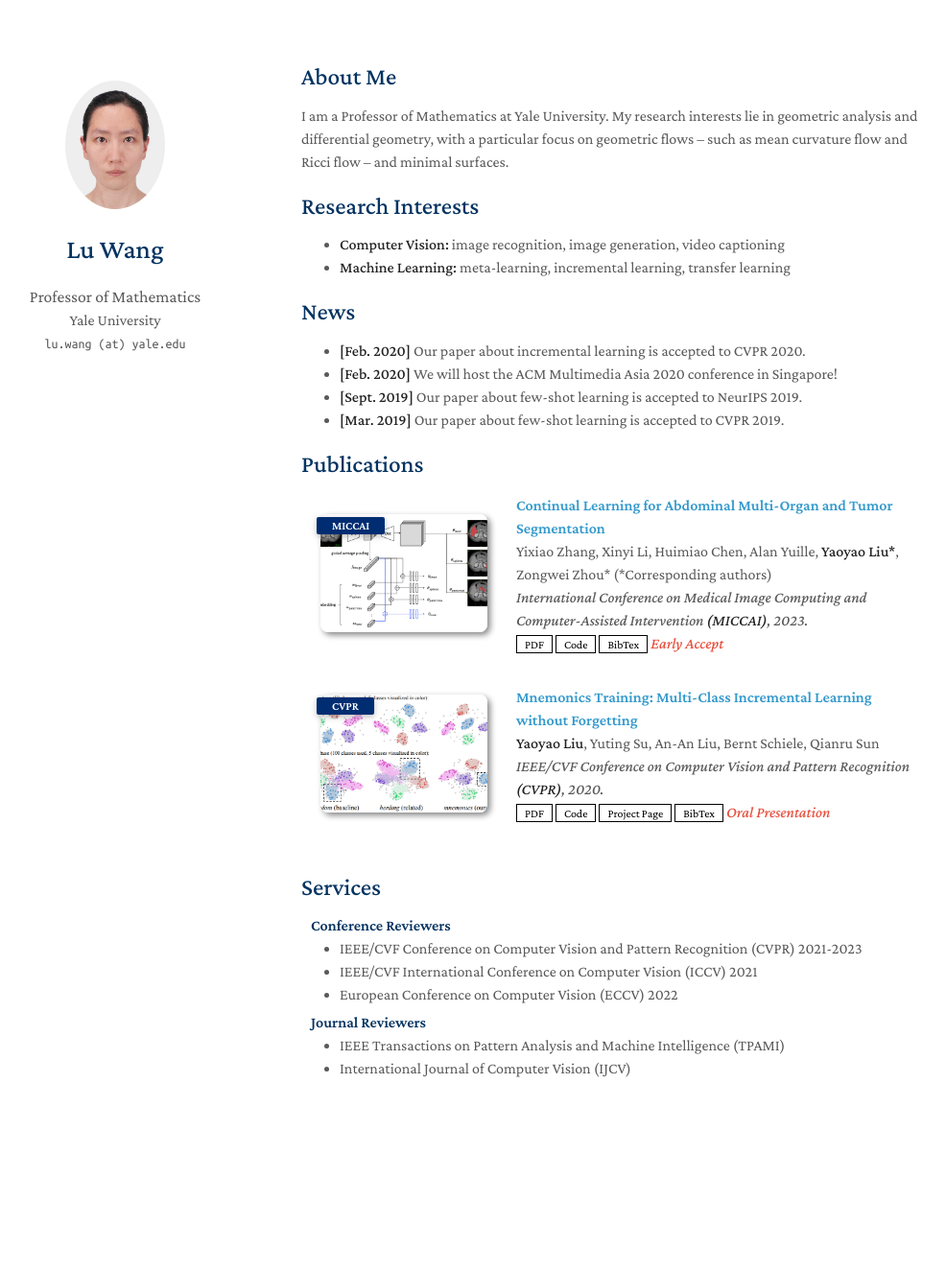
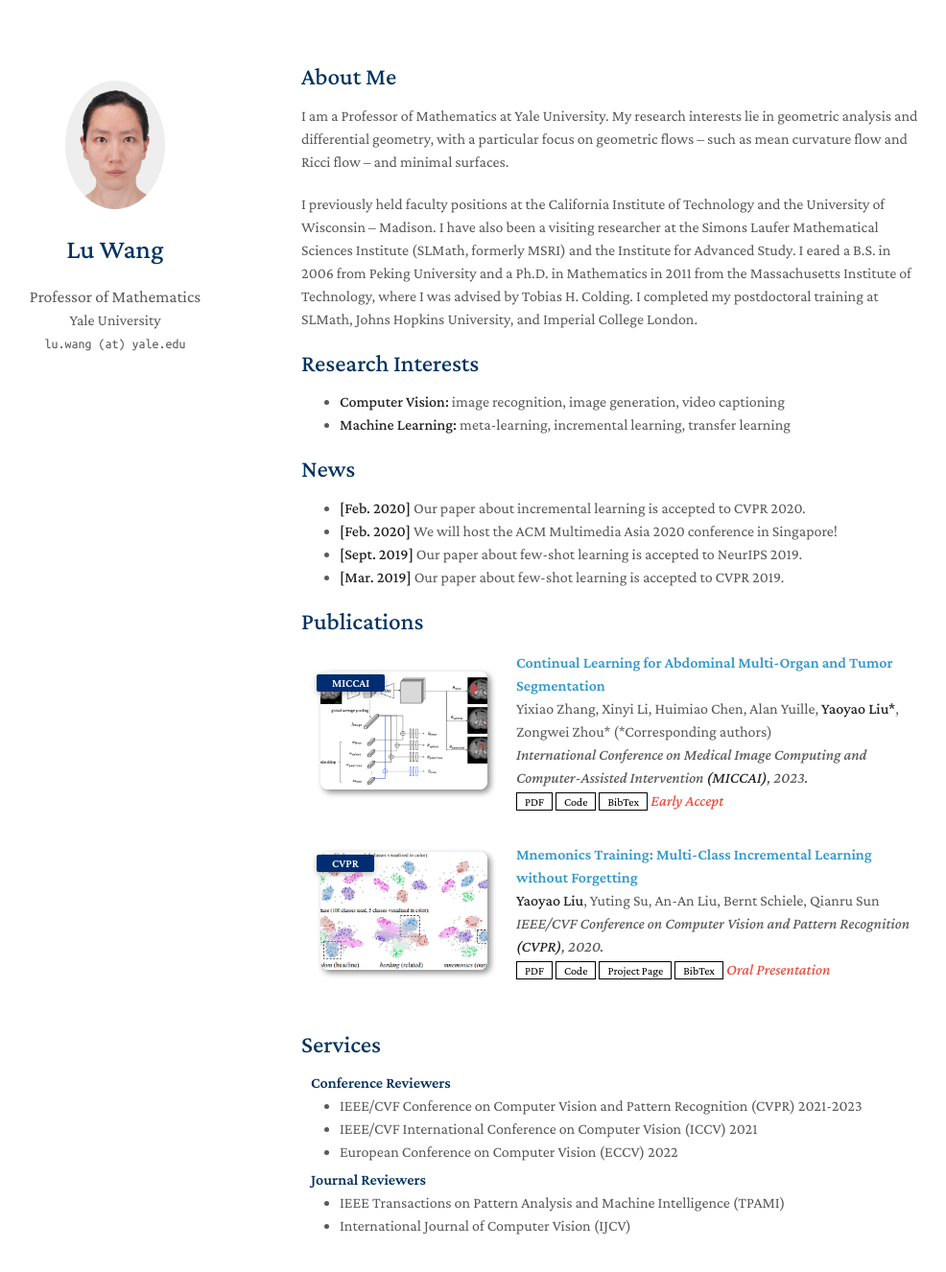
Before and after one commit to drwanglu/drwanglu.github.io, a Jekyll site: the page built from index.md, in a window 1280 px wide and 1384 px high. Shown: the top 1326 px of the window at 96% size, without its empty margins (156-1142 px from the left). Built offline with Jekyll 4.4.1, drawn with Linux system fonts in a browser that asks for light colours; a style sheet for code colours, icons or effects is not loaded; our own code applies the rules of GitHub Pages for plain Markdown files.

Commit message:
Update index.md

```diff
--- a/index.md
+++ b/index.md
@@ -6,6 +6,11 @@ layout: homepage
 
 I am a Professor of Mathematics at Yale University.
 My research interests lie in geometric analysis and differential geometry, with a particular focus on geometric flows -- such as mean curvature flow and Ricci flow -- and minimal surfaces.
+
+I previously held faculty positions at the California Institute of Technology and the University of Wisconsin -- Madison.
+I have also been a visiting researcher at the Simons Laufer Mathematical Sciences Institute (SLMath, formerly MSRI) and the Institute for Advanced Study.
+I eared a B.S. in 2006 from Peking University and a Ph.D. in Mathematics in 2011 from the Massachusetts Institute of Technology, where I was advised by Tobias H. Colding.
+I completed my postdoctoral training at SLMath, Johns Hopkins University, and Imperial College London.
 
 ## Research Interests
 
```
